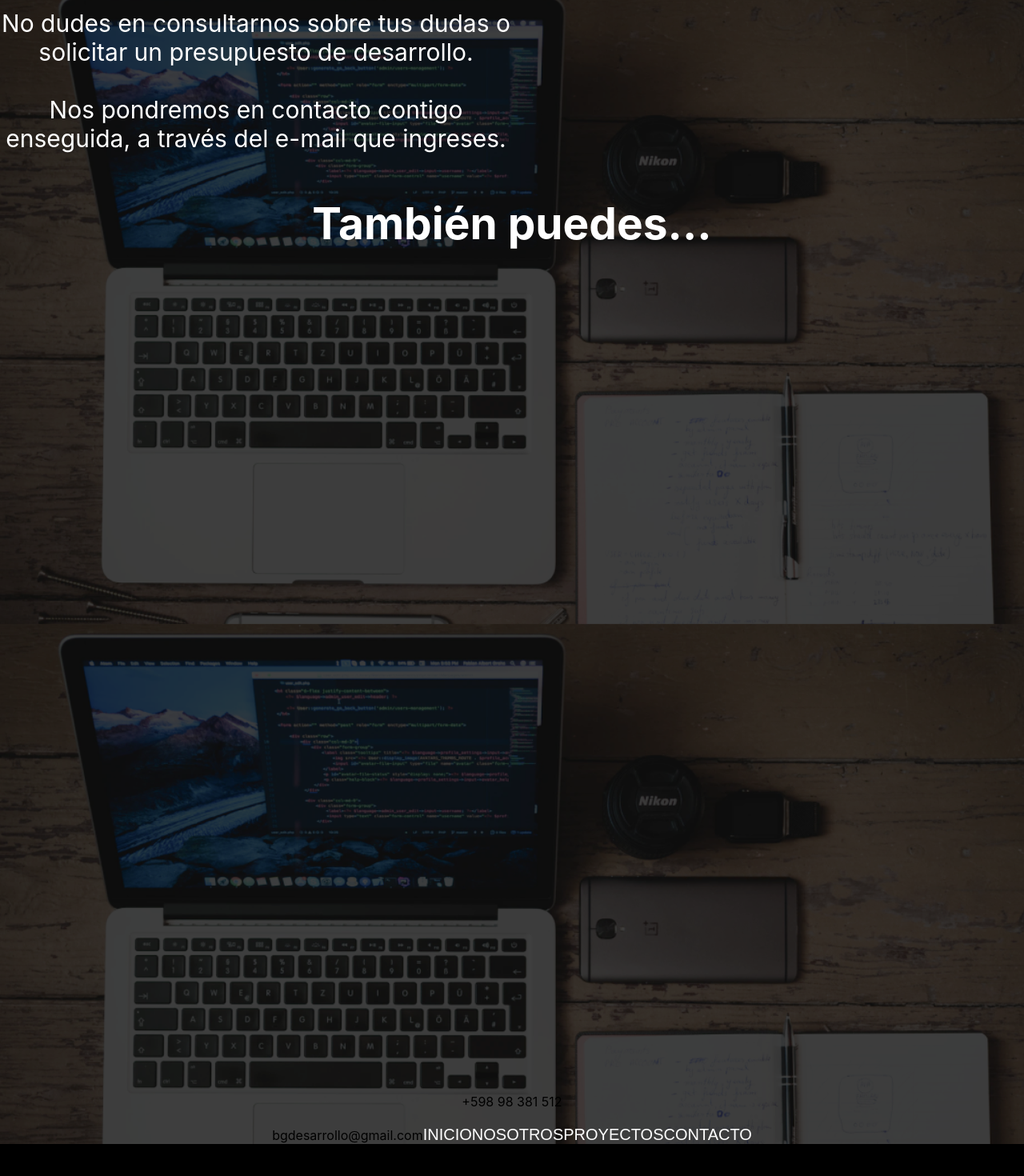
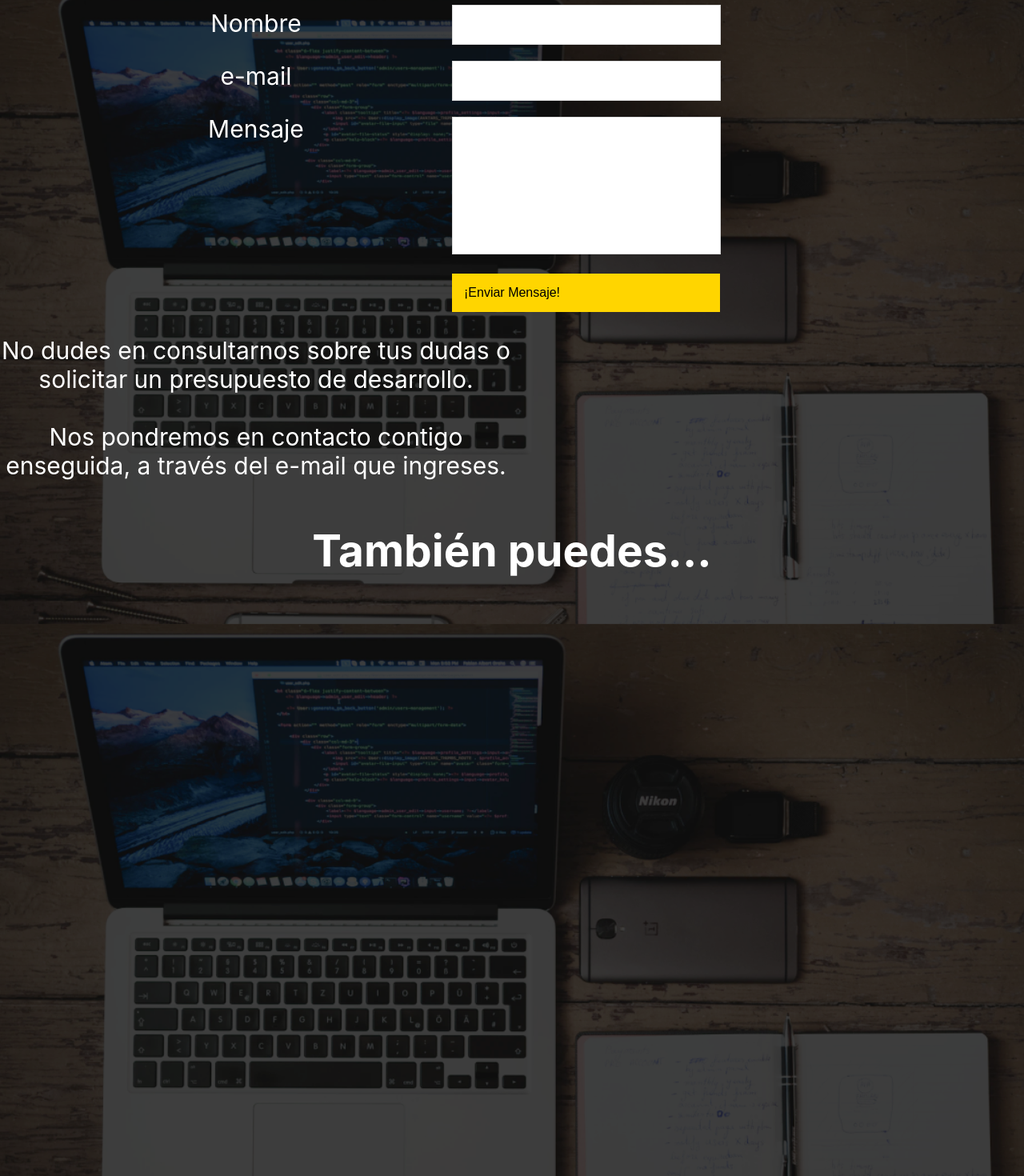
Before and after one commit to alepertu/bgd, a React (Create React App) app: page / in a window 1280 px wide. Shown: the part 8820-10290 px from the top of the page at 80% size. Before the commit the page ends 10254 px from the top, so only its background shows below. Built offline with nearby package versions, Linux system fonts and the light colour scheme.

Commit message:
puse a ejecucion el componente de Contacto

```diff
--- a/src/Components/Contacto.jsx
+++ b/src/Components/Contacto.jsx
@@ -4,6 +4,35 @@ import './css/estilo-contactanosb1.css';
 function Contacto() {
   return (
     <section id="contacto">
+      <div className="cosas">
+        <p>Nombre</p>
+        <p>e-mail</p>
+        <p>Mensaje</p>
+      </div>
+
+      <div className="container-form">
+        <form action="#" autocomplete="off">
+          <input
+            type="text"
+            name="nombre"
+            className="campo"
+            style={{ width: '314px', heigth: '1px' }}
+          />
+          <input
+            type="emal"
+            name="email"
+            className="campo"
+            style={{ width: '314px', heigth: '1px' }}
+          />
+          <textarea name="mensaje"></textarea>
+          <input
+            type="submit"
+            name="enviar"
+            value="¡Enviar Mensaje!"
+            className="btn-enviar"
+          />
+        </form>
+      </div>
       <p>
         No dudes en consultarnos sobre tus dudas o solicitar un presupuesto de
         desarrollo.
@@ -19,10 +48,6 @@ function Contacto() {
         <br />
         bgdesarrollo@gmail.com
       </span>
-      <a href="#inicio">INICIO</a>
-      <a href="#nosotros">NOSOTROS</a>
-      <a href="#proyectos">PROYECTOS</a>
-      <a href="#contacto">CONTACTO</a>
     </section>
   );
 }
```
